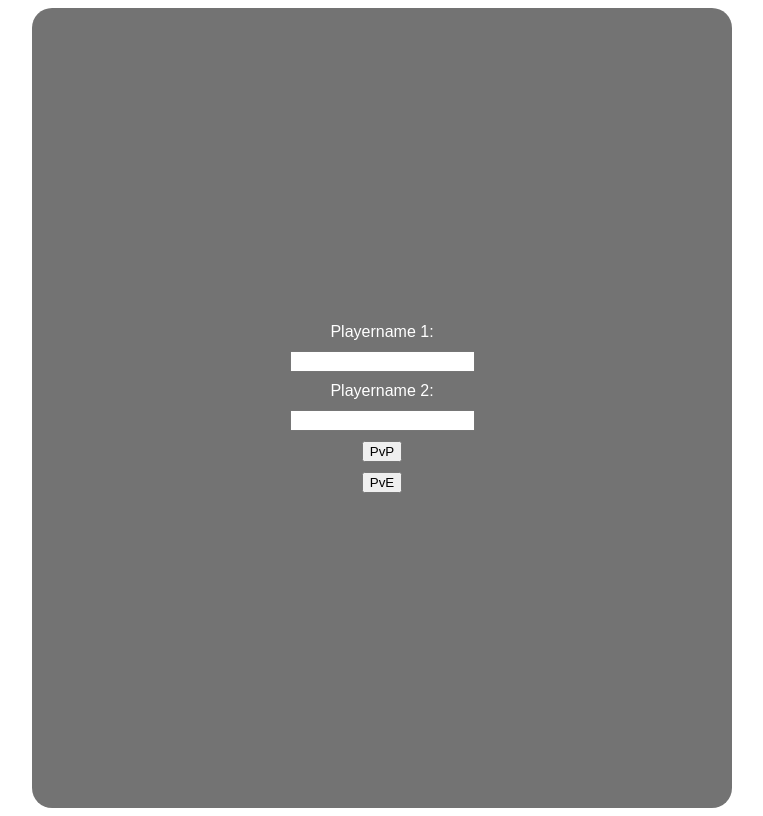
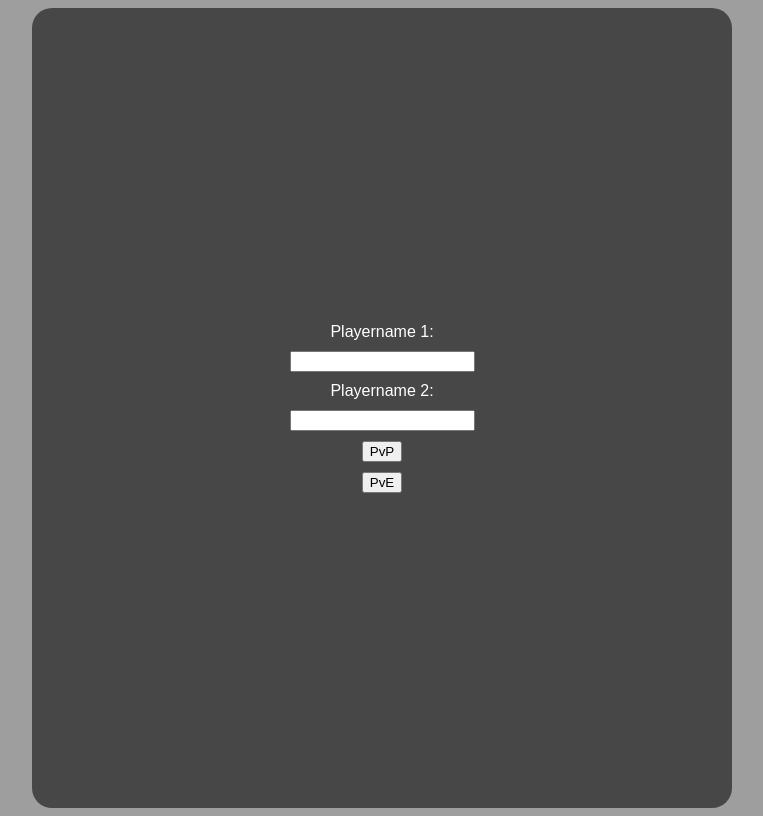
Before and after one commit to SirQuandale/TicTacToe, a plain HTML site: page index.html in a window 1280 px wide. Shown: the whole page, without its empty margins (258-1021 px from the left). Drawn offline with Linux system fonts and the light colour scheme; the site is published under a folder, as on GitHub Pages, so addresses that start at the root find nothing.

Commit message:
fixed background not loading

```diff
--- a/css/style.css
+++ b/css/style.css
@@ -1,5 +1,5 @@
 body {
-    background-image: url('/img/black-texture.jpg');
+    background-image: url('../img/black-texture.jpg');
     background-size: 100%;
 }
 
```
